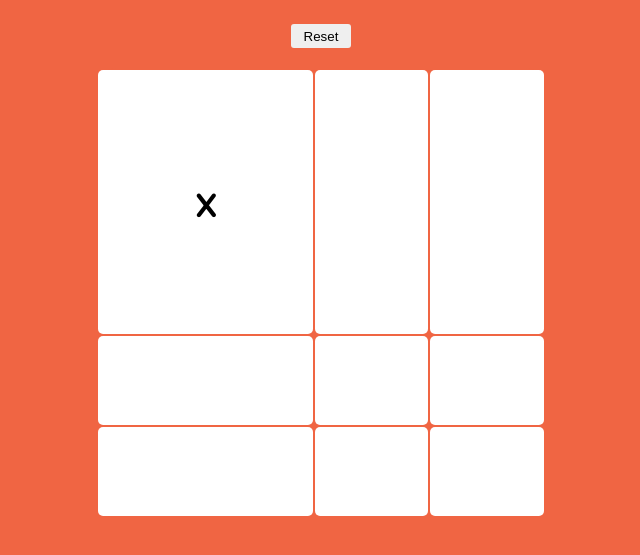
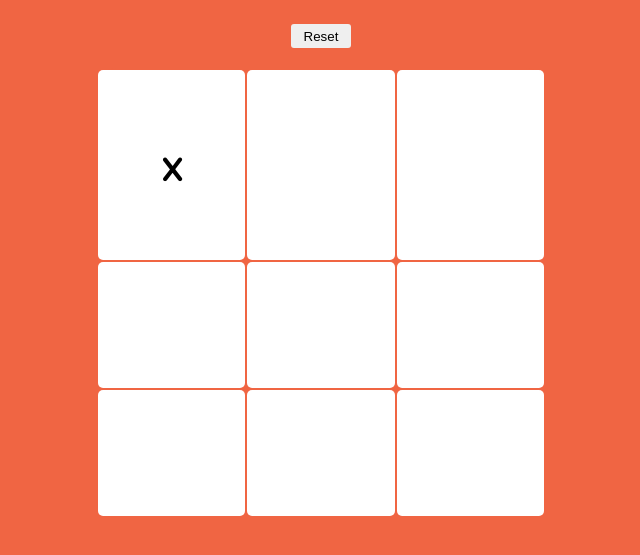
Before and after one commit to anhtm/tic-tac-toe, a plain HTML site: page index.html in a window 1280 px wide. Both pictures are taken after a click on the element 498 px from the left and 340 px from the top of the page. Shown: the part 197-752 px from the top of the page, without its empty margins (327-967 px from the left). Drawn offline with nearby package versions, Linux system fonts and the light colour scheme.

Commit message:
fix alert message and add reset function on  js file

```diff
--- a/css/style.css
+++ b/css/style.css
@@ -11,14 +11,18 @@ body {
      flex-direction: column;
      background-color: #F06543;
      overflow: hidden;
+
 }
 
-tr .cell {
-    max-width: 90px;
-    max-height: 90px;
+tr td {
+    width: 90px;
+    height: 90px;
+    min-height: 90px;
     font-size: 36px;
     background-color: white;
     border-radius: 5px;
+    overflow: hidden;
+    text-overflow: ellipsis;
 }
 
 h1 {
@@ -33,6 +37,7 @@ table {
     border: 2px;
     background-color: #F06543;
     border-radius: 20px;
+    table-layout: fixed;
 }
 
 
--- a/js/script.js
+++ b/js/script.js
@@ -112,7 +112,8 @@ function clickCell() {
         } else if (board.turn % 2 === 0) {
             $(this).html("<h3>o</h3>");
         }
-        setTimeout(endGame(), 2000);
+        setTimeout(function() {
+            endGame();}, 1700);
     })
 }
 
@@ -152,5 +153,4 @@ $(document).ready(function() {
   resetButton();
 });
 
-
-//TODO: alert after the last move is drawn
+//TODO: set td element fixed height, prevent from flooding
```
Also changed, not shown: index.html (+1 -1 lines).
